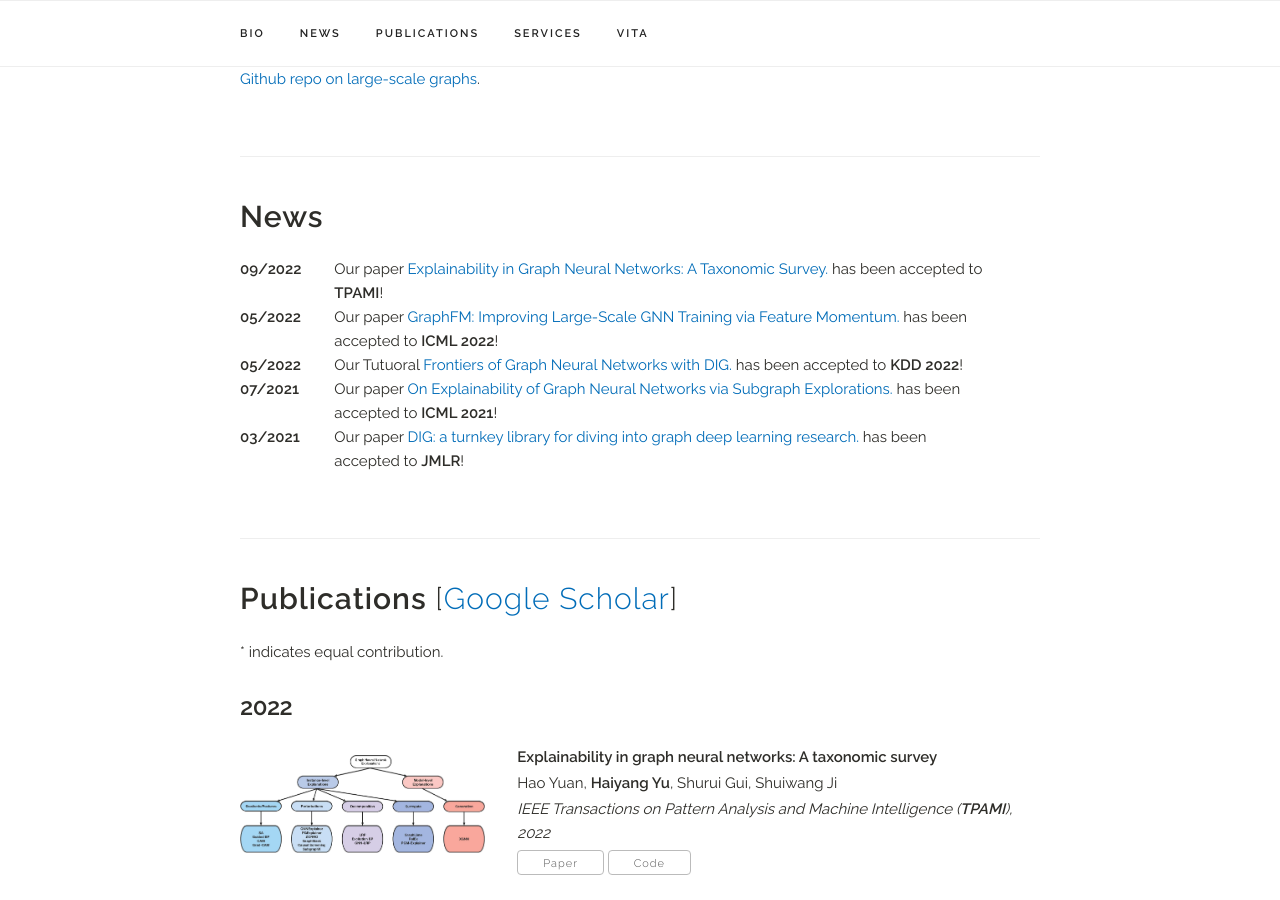
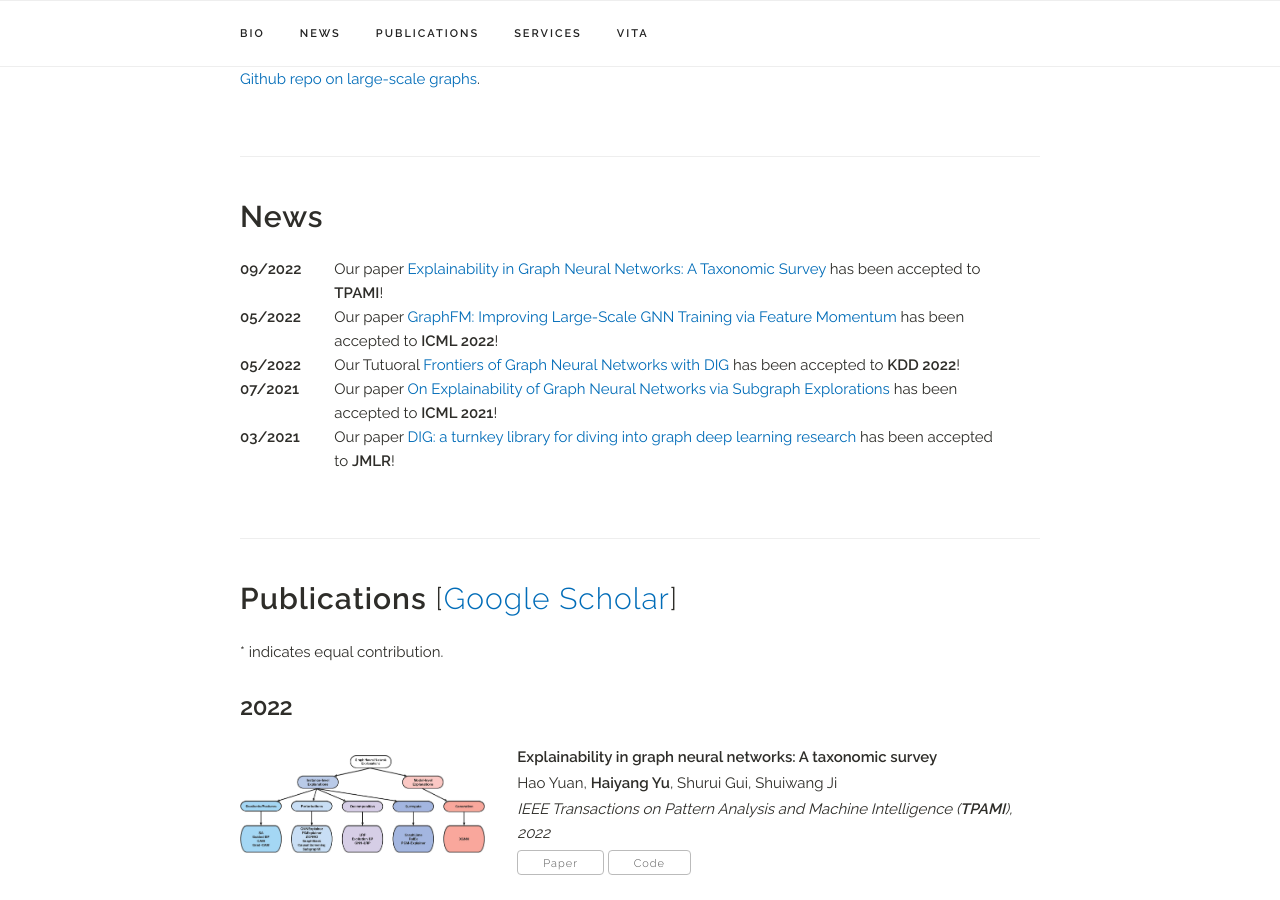
Before and after one commit to Oceanusity/Oceanusity.github.io, a Jekyll site: the page built from index.html, in a window 1280 px wide and 900 px high, scrolled down 595 px. Built offline with Jekyll 4.4.1, drawn with Linux system fonts in a browser that asks for light colours; a style sheet for code colours, icons or effects is not loaded.

Commit message:
Update news.yaml

```diff
--- a/_data/news.yaml
+++ b/_data/news.yaml
@@ -1,16 +1,16 @@
 news:
 
-- title: "Our paper <a href='https://ieeexplore.ieee.org/abstract/document/9875989'>Explainability in Graph Neural Networks: A Taxonomic Survey.</a> has been accepted to <b>TPAMI</b>!"
+- title: "Our paper <a href='https://ieeexplore.ieee.org/abstract/document/9875989'>Explainability in Graph Neural Networks: A Taxonomic Survey</a> has been accepted to <b>TPAMI</b>!"
   date: "09/2022"
 
-- title: "Our paper <a href='https://proceedings.mlr.press/v162/yu22g.html'>GraphFM: Improving Large-Scale GNN Training via Feature Momentum.</a> has been accepted to <b>ICML 2022</b>!"
+- title: "Our paper <a href='https://proceedings.mlr.press/v162/yu22g.html'>GraphFM: Improving Large-Scale GNN Training via Feature Momentum</a> has been accepted to <b>ICML 2022</b>!"
   date: "05/2022"
 
-- title: "Our Tutuoral <a href='https://dl.acm.org/doi/abs/10.1145/3534678.3542624'>Frontiers of Graph Neural Networks with DIG.</a> has been accepted to <b>KDD 2022</b>!"
+- title: "Our Tutuoral <a href='https://dl.acm.org/doi/abs/10.1145/3534678.3542624'>Frontiers of Graph Neural Networks with DIG</a> has been accepted to <b>KDD 2022</b>!"
   date: "05/2022"
 
-- title: "Our paper <a href='http://proceedings.mlr.press/v139/yuan21c.html'>On Explainability of Graph Neural Networks via Subgraph Explorations.</a> has been accepted to <b>ICML 2021</b>!"
+- title: "Our paper <a href='http://proceedings.mlr.press/v139/yuan21c.html'>On Explainability of Graph Neural Networks via Subgraph Explorations</a> has been accepted to <b>ICML 2021</b>!"
   date: "07/2021"
 
-- title: "Our paper <a href='http://proceedings.mlr.press/v139/yuan21c.html'>DIG: a turnkey library for diving into graph deep learning research.</a> has been accepted to <b>JMLR</b>!"
+- title: "Our paper <a href='http://proceedings.mlr.press/v139/yuan21c.html'>DIG: a turnkey library for diving into graph deep learning research</a> has been accepted to <b>JMLR</b>!"
   date: "03/2021"
```
